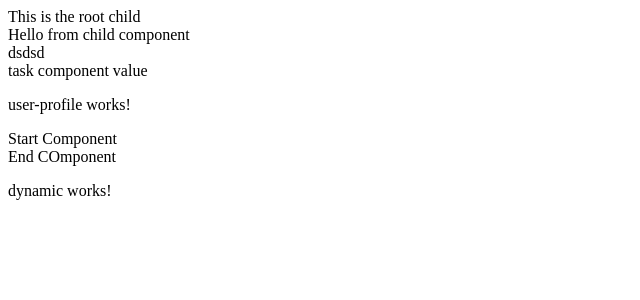
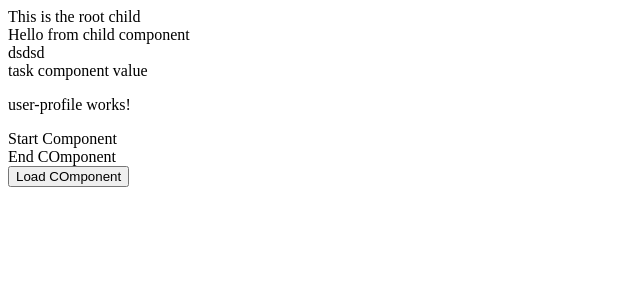
Before and after one commit to leelanarasimha/angular17-course, an Angular app in the folder angular-basics/: page / in a window 1280 px wide. Shown: the top 300 px of the page, without its empty margins (0-640 px from the left). Built offline with nearby package versions, Linux system fonts and the light colour scheme.

Commit message:
viewcontainerref-with-input

```diff
--- a/angular-basics/src/app/dynamic/dynamic.component.html
+++ b/angular-basics/src/app/dynamic/dynamic.component.html
@@ -1 +1,5 @@
-<p>dynamic works!</p>
+<div>Dynamic Component</div>
+<div>{{ message }}</div>
+<div>
+  <button (click)="sendEvent()">send Event</button>
+</div>
--- a/angular-basics/src/app/dynamic/dynamic.component.ts
+++ b/angular-basics/src/app/dynamic/dynamic.component.ts
@@ -1,12 +1,17 @@
-import { Component } from '@angular/core';
+import { Component, EventEmitter, Input, Output } from '@angular/core';
 
 @Component({
   selector: 'app-dynamic',
   standalone: true,
   imports: [],
   templateUrl: './dynamic.component.html',
-  styleUrl: './dynamic.component.css'
+  styleUrl: './dynamic.component.css',
 })
 export class DynamicComponent {
+  @Input() message: string = 'Default message';
+  @Output() action = new EventEmitter<string>();
 
+  sendEvent() {
+    this.action.emit('event sent');
+  }
 }
--- a/angular-basics/src/app/host/host.component.html
+++ b/angular-basics/src/app/host/host.component.html
@@ -1,3 +1,7 @@
 <div>Start Component</div>
-<div></div>
+<div #containerRef></div>
 <div>End COmponent</div>
+
+<div>
+  <button (click)="loadComponent()">Load COmponent</button>
+</div>
--- a/angular-basics/src/app/host/host.component.ts
+++ b/angular-basics/src/app/host/host.component.ts
@@ -1,4 +1,9 @@
-import { Component, ViewContainerRef } from '@angular/core';
+import {
+  Component,
+  ComponentRef,
+  ViewChild,
+  ViewContainerRef,
+} from '@angular/core';
 import { DynamicComponent } from '../dynamic/dynamic.component';
 
 @Component({
@@ -9,9 +14,20 @@ import { DynamicComponent } from '../dynamic/dynamic.component';
   styleUrl: './host.component.css',
 })
 export class HostComponent {
-  constructor(private ViewContainerRef: ViewContainerRef) {}
+  @ViewChild('containerRef', { read: ViewContainerRef, static: true })
+  container!: ViewContainerRef;
+  componentRef!: ComponentRef<DynamicComponent>;
+  constructor() {}
 
-  ngOnInit() {
-    this.ViewContainerRef.createComponent(DynamicComponent);
+  ngOnInit() {}
+
+  loadComponent() {
+    this.container.clear();
+    this.componentRef = this.container.createComponent(DynamicComponent);
+    this.componentRef.instance.message = 'Hi Leela';
+
+    this.componentRef.instance.action.subscribe((message) => {
+      console.log(message);
+    });
   }
 }
```
